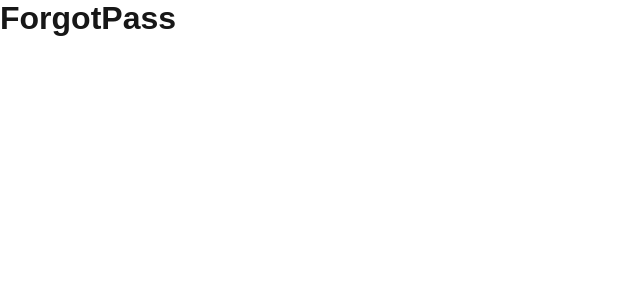
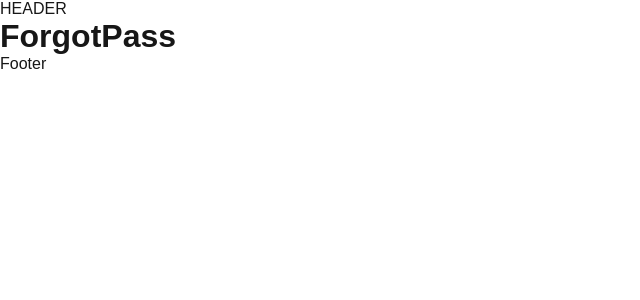
Before and after one commit to GenesisMauries/crash-course-nextjs, a Next.js app: page /forgot-password in a window 1280 px wide. Shown: the top 300 px of the page, without its empty margins (0-640 px from the left). Built offline with nearby package versions, Linux system fonts and the light colour scheme.

Commit message:
add products layout

```diff
--- a/src/app/layout.tsx
+++ b/src/app/layout.tsx
@@ -25,7 +25,9 @@ export default function RootLayout({
   return (
     <html lang="en">
       <body className={`${geistSans.variable} ${geistMono.variable}`}>
+        <header>HEADER</header>
         {children}
+        <footer>Footer</footer>
       </body>
     </html>
   );
```
Also changed, not shown: src/app/products/[id]/layout.tsx (added, +14 -0 lines), 1 other file (tests, documents, lock files or other folders).
